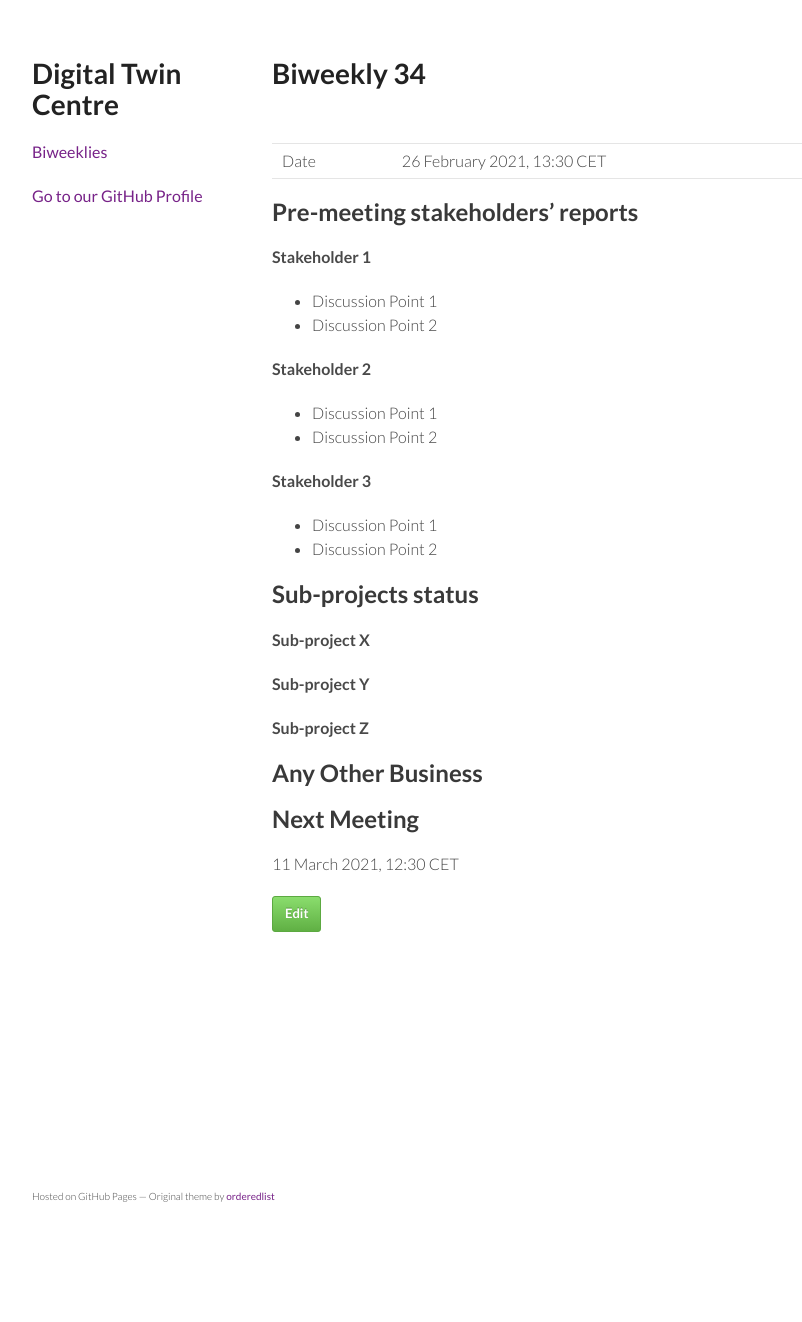
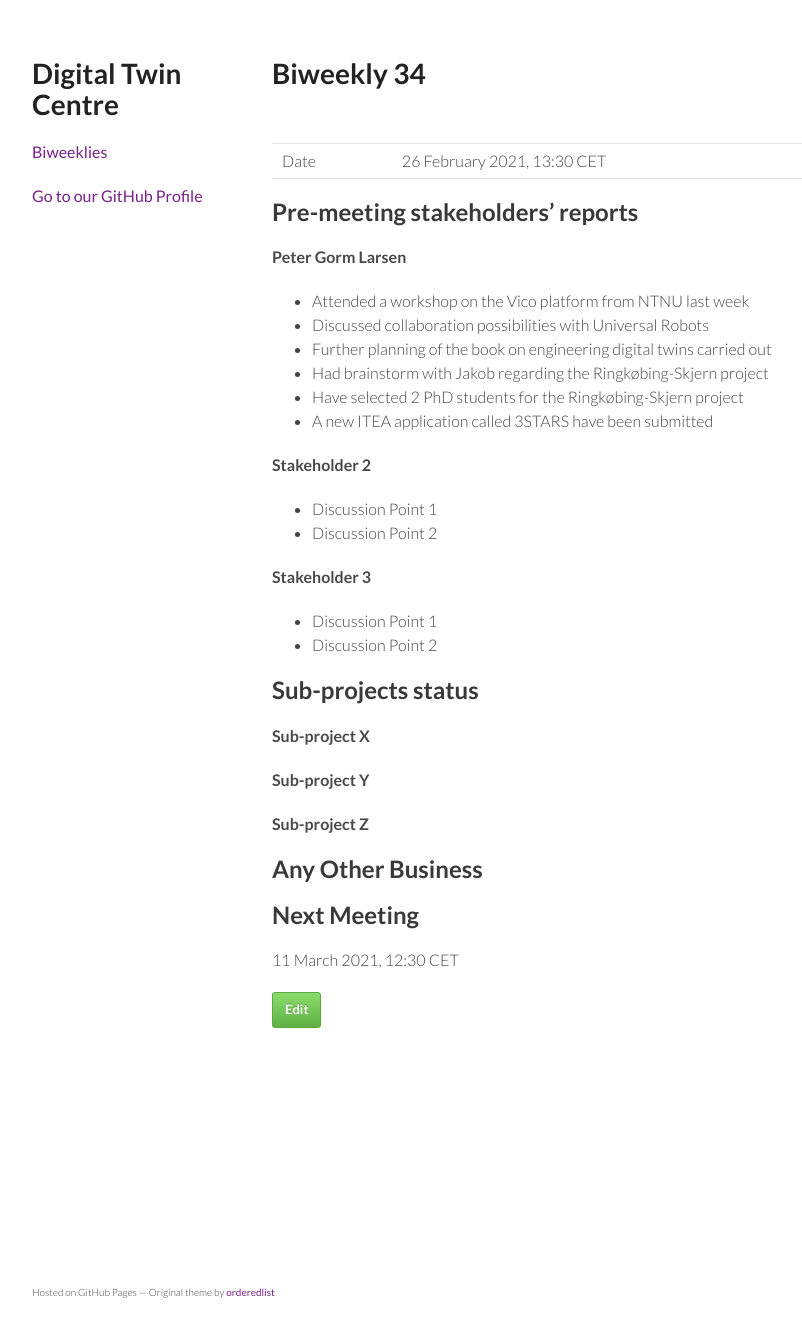
Before and after one commit to digitaltwincentre/digitaltwincentre.github.io, a Jekyll site: the page built from _biweeklies/Biweekly-34.md, in a window 1280 px wide. Shown: the whole page, without its empty margins (178-980 px from the left). Built offline with Jekyll 4.4.1, drawn with Linux system fonts in a browser that asks for light colours; nearby versions of some CDN libraries; before the commit the page ends 1226 px from its top, so only the background shows below that.

Commit message:
Update Biweekly-34.md

```diff
--- a/_biweeklies/Biweekly-34.md
+++ b/_biweeklies/Biweekly-34.md
@@ -20,9 +20,13 @@ date: 26 February 2021, 1330 CET
 
 <!-- Please keep in mind that the minutes are publicly available.-->
 
-#### Stakeholder 1
-* Discussion Point 1
-* Discussion Point 2
+#### Peter Gorm Larsen
+* Attended a workshop on the Vico platform from NTNU last week
+* Discussed collaboration possibilities with Universal Robots
+* Further planning of the book on engineering digital twins carried out
+* Had brainstorm with Jakob regarding the Ringkøbing-Skjern project
+* Have selected 2 PhD students for the Ringkøbing-Skjern project
+* A new ITEA application called 3STARS have been submitted
 
 #### Stakeholder 2
 * Discussion Point 1
```
